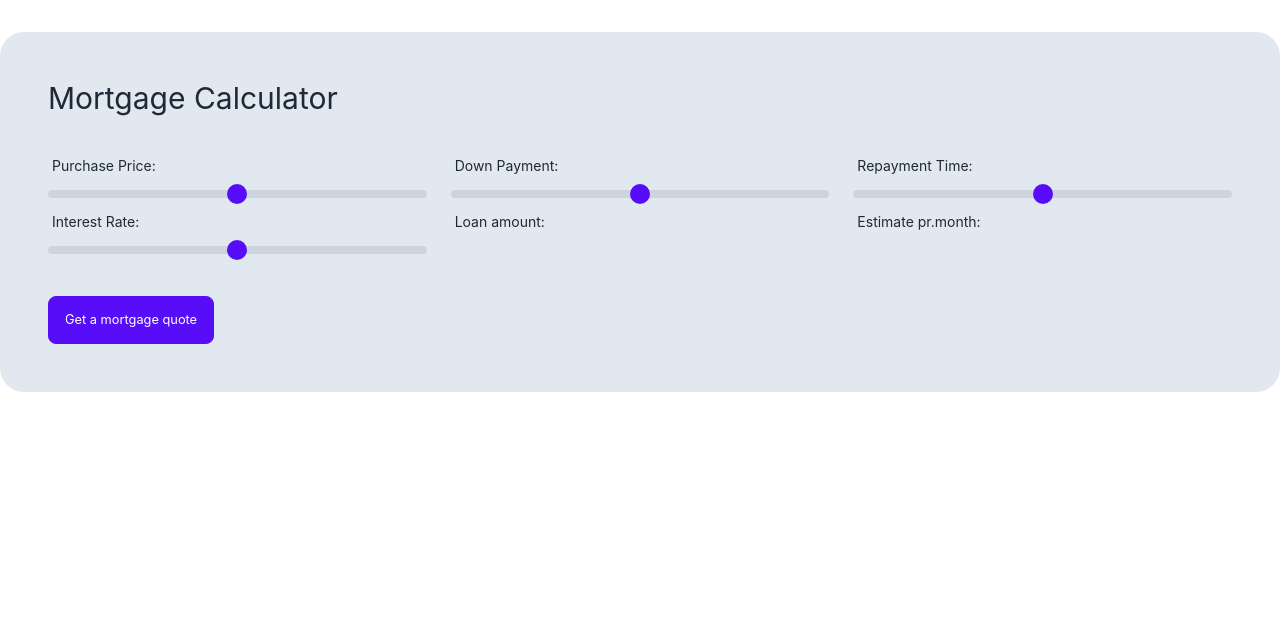
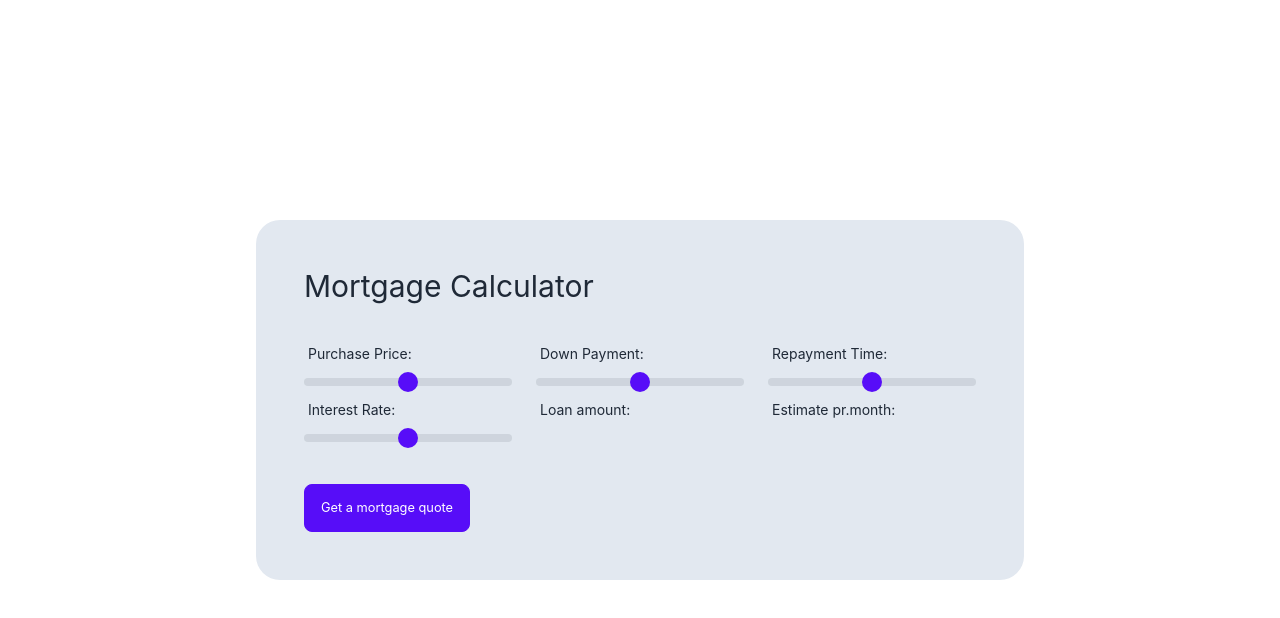
Before and after one commit to thangphung1310/mortgage-calculator, a React (Create React App) app: page / in a window 1280 px wide. Shown: the top 618 px of the page. Built offline with nearby package versions, Linux system fonts and the light colour scheme.

Commit message:
vertically center the app

```diff
--- a/src/App.js
+++ b/src/App.js
@@ -3,8 +3,10 @@
 
 function App() {
   return (
-    <div className="container mx-auto mt-8">
-      <Calculator />
+    <div className="flex h-screen justify-center items-center">
+      <div style={{width: "60%"}}>
+        <Calculator />
+      </div>
     </div>
   );
 }
```
Also changed, not shown: src/components/Calculator.js (+10 -1 lines), src/index.css (line endings or trailing spaces).
